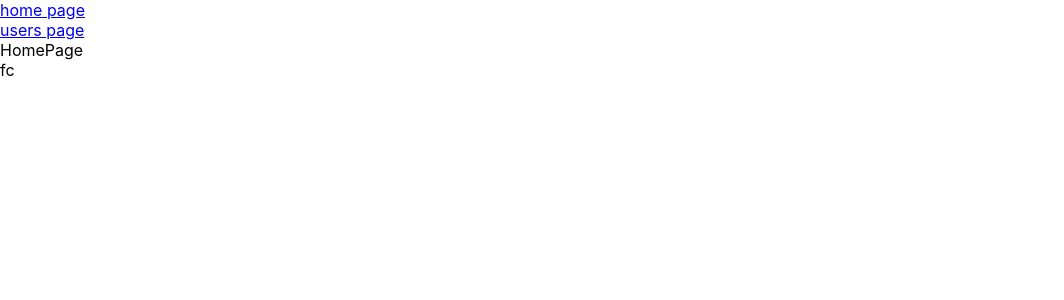
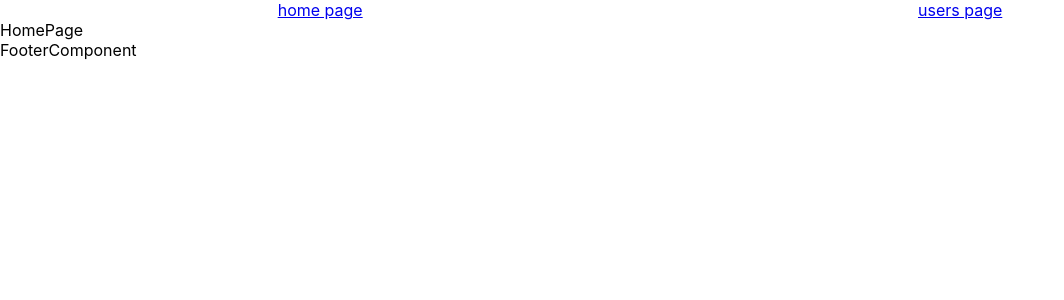
Before and after one commit to Sanyi81/jan-2024-reactts, a React (Create React App) app: page / in a window 1280 px wide. Shown: the top 300 px of the page, without its empty margins (0-1064 px from the left). Built offline with nearby package versions, Linux system fonts and the light colour scheme.

Commit message:
init lesson7_hw

```diff
--- a/src/components/FooterComponent.tsx
+++ b/src/components/FooterComponent.tsx
@@ -3,7 +3,7 @@ import React, {FC} from 'react';
 const FooterComponent: FC = () => {
     return (
         <div>
-            fc
+            FooterComponent
         </div>
     );
 };
--- a/src/components/HeaderComponent.tsx
+++ b/src/components/HeaderComponent.tsx
@@ -1,9 +1,10 @@
 import React, {FC} from 'react';
 import {Link} from "react-router-dom";
+import styles from './header.module.css'
 
 const HeaderComponent: FC = () => {
     return (
-        <div>
+        <div className={styles.HeaderComponent}>
             <Link to='/'>home page</Link>
             <br/>
             <Link to='users'>users page</Link>
--- /dev/null
+++ b/src/components/header.module.css
@@ -0,0 +1,4 @@
+.HeaderComponent {
+    display: flex;
+    justify-content: space-evenly;
+}
--- a/src/pages/CommentsPage.tsx
+++ b/src/pages/CommentsPage.tsx
@@ -2,7 +2,8 @@ import React, {useEffect, useState} from 'react';
 import {useParams} from "react-router-dom";
 import {ICommentModel} from "../models/ICommentModel";
 import apiService from "../services/axois.service";
-import CommentsComponent from "../components/commentsComponent/CommentsComponent";
+import CommentsComponent from "../components/commentComponent/CommentsComponent";
+;
 
 const CommentsPage = () => {
     const {id} = useParams();
```
Also changed, not shown: src/components/commentComponent/CommentComponent.tsx (renamed from src/components/commentsComponent/CommentComponent.tsx), src/components/commentComponent/CommentsComponent.tsx (renamed from src/components/commentsComponent/CommentsComponent.tsx).
